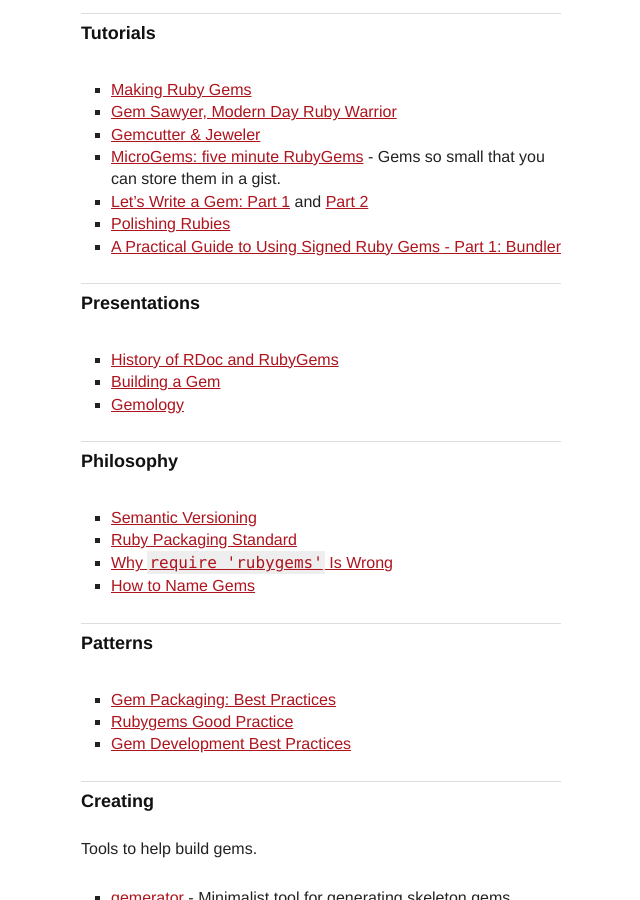
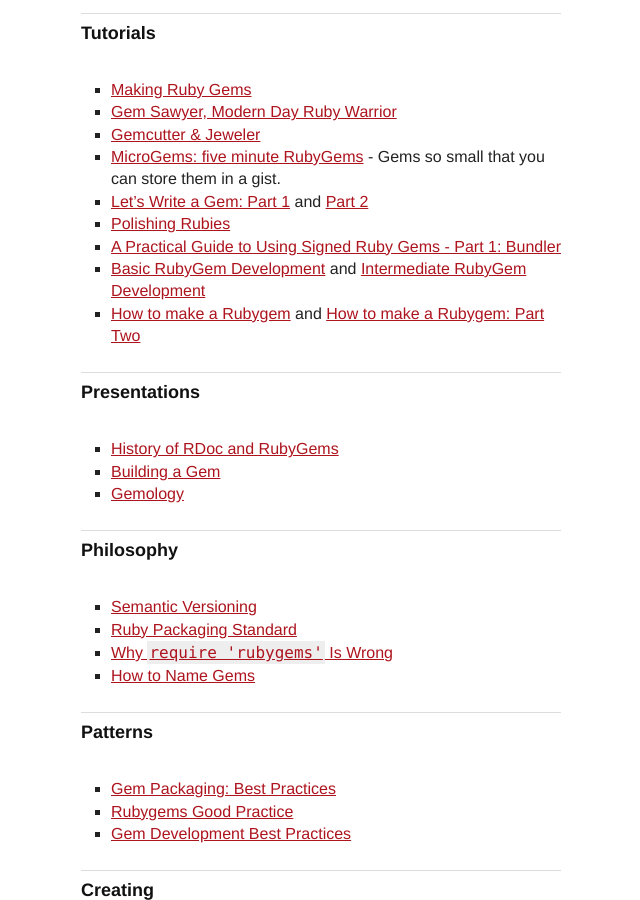
Before and after one commit to radar/guides, a Jekyll site: the page built from resources.md, in a window 1280 px wide and 900 px high, scrolled down 300 px. Shown: the whole window, without its empty margins (319-959 px from the left). Built offline with Jekyll 4.4.1, drawn with Linux system fonts in a browser that asks for light colours.

Commit message:
Add a few more tutorials to the resources page

```diff
--- a/resources.md
+++ b/resources.md
@@ -18,6 +18,8 @@ Tutorials
 * [Let's Write a Gem: Part 1](http://rakeroutes.com/blog/lets-write-a-gem-part-one/) and [Part 2](http://rakeroutes.com/blog/lets-write-a-gem-part-two/)
 * [Polishing Rubies](http://intridea.com/blog/tag/polishing%20rubies)
 * [A Practical Guide to Using Signed Ruby Gems - Part 1: Bundler](http://blog.meldium.com/home/2013/3/3/signed-rubygems-part)
+* [Basic RubyGem Development](http://tech.pro/tutorial/1226/basic-rubygem-development) and [Intermediate RubyGem Development](http://tech.pro/tutorial/1277/intermediate-rubygem-development)
+* [How to make a Rubygem](http://www.alexedwards.net/blog/how-to-make-a-rubygem) and [How to make a Rubygem: Part Two](http://www.alexedwards.net/blog/how-to-make-a-rubygem-part-two)
 
 Presentations
 -------------
```
